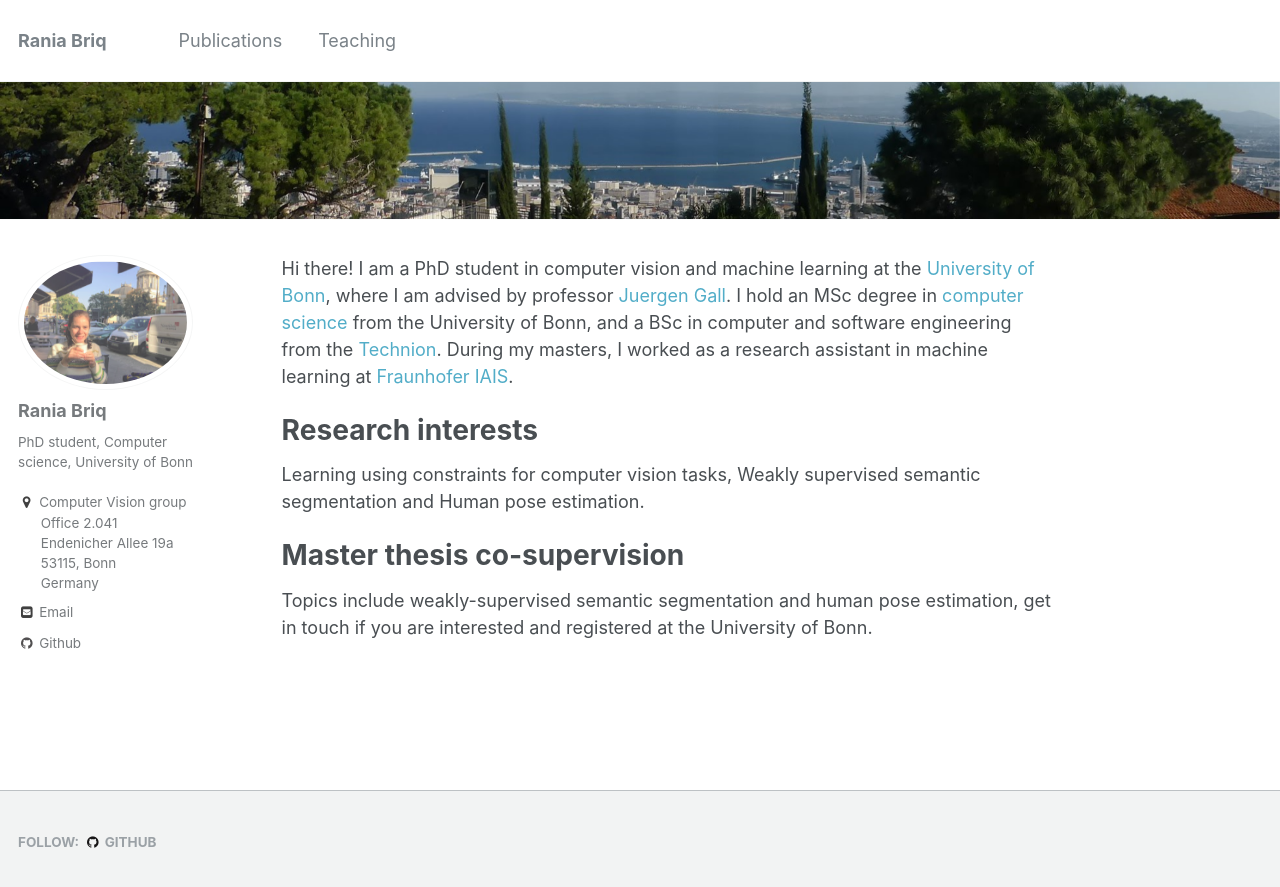
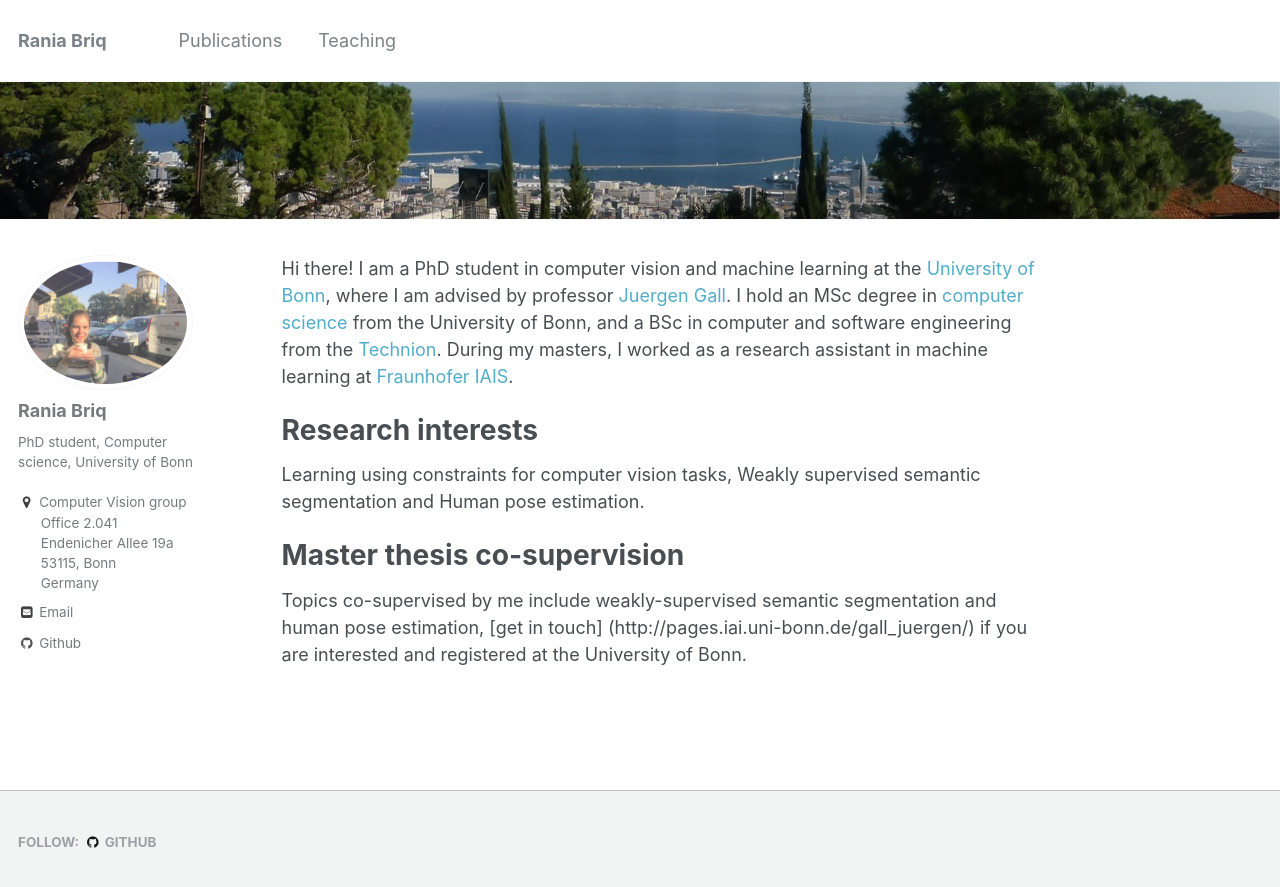
Before and after one commit to briqr/briqr.github.io, a Jekyll site: the page built from _pages/about.md, in a window 1280 px wide. Shown: the top 887 px of the page. Built offline with Jekyll 4.4.1, drawn with Linux system fonts in a browser that asks for light colours.

Commit message:
Update about.md

```diff
--- a/_pages/about.md
+++ b/_pages/about.md
@@ -24,4 +24,4 @@ Learning using constraints for computer vision tasks, Weakly supervised semantic
 
 Master thesis co-supervision
 ======
-Topics include weakly-supervised semantic segmentation and human pose estimation, get in touch if you are interested and registered at the University of Bonn.
+Topics co-supervised by me include weakly-supervised semantic segmentation and human pose estimation, [get in touch] (http://pages.iai.uni-bonn.de/gall_juergen/) if you are interested and registered at the University of Bonn.
```
